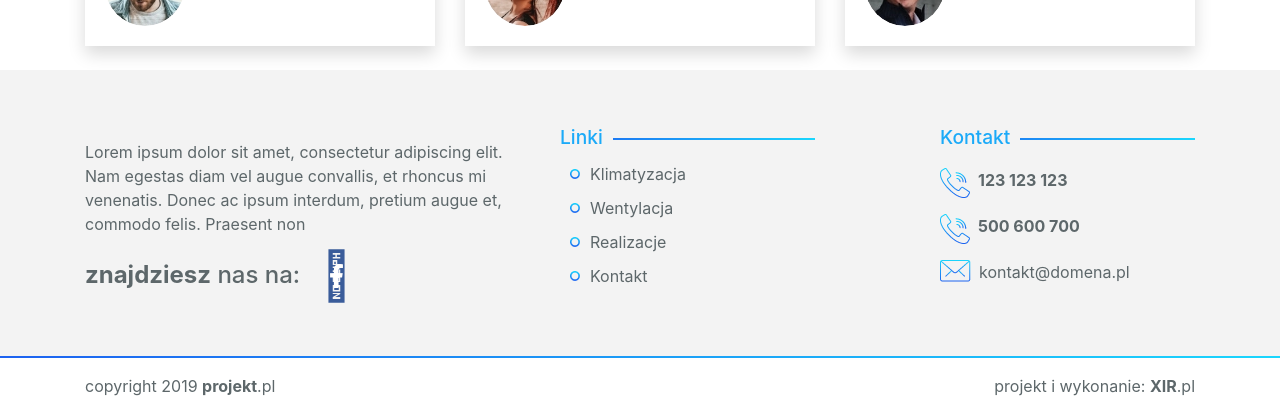
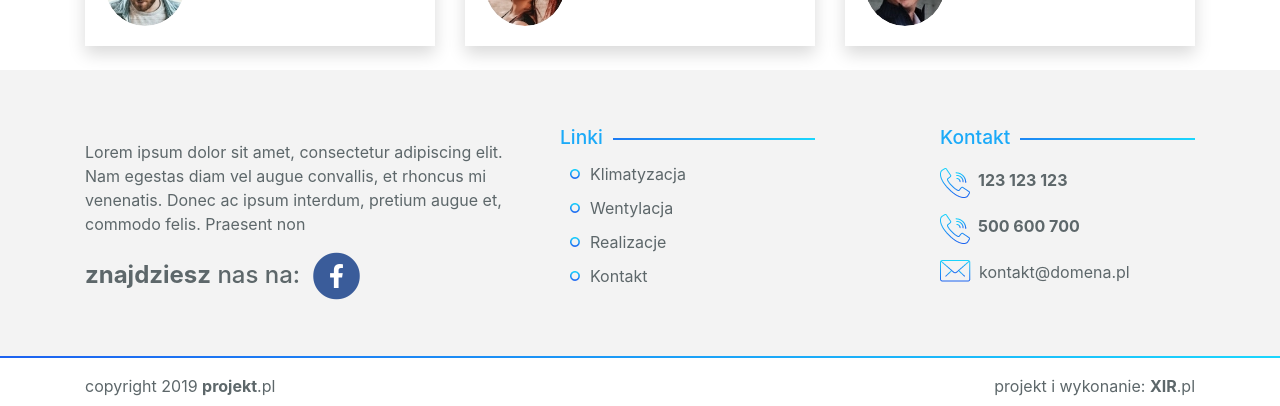
Before and after one commit to KrystianRysnik/x13-website, a website built with webpack: page src/index.html in a window 1280 px wide. Shown: the part 3945-4351 px from the top of the page. Built offline with nearby package versions, Linux system fonts and the light colour scheme.

Commit message:
fix fonts

```diff
--- a/src/scss/app.scss
+++ b/src/scss/app.scss
@@ -24,6 +24,7 @@
 
 /* Font Awesome */
 @import './font-awesome/fontawesome';
+@import './font-awesome/solid';
 @import './font-awesome/brands';
 
 /* Bootstrap */
```
